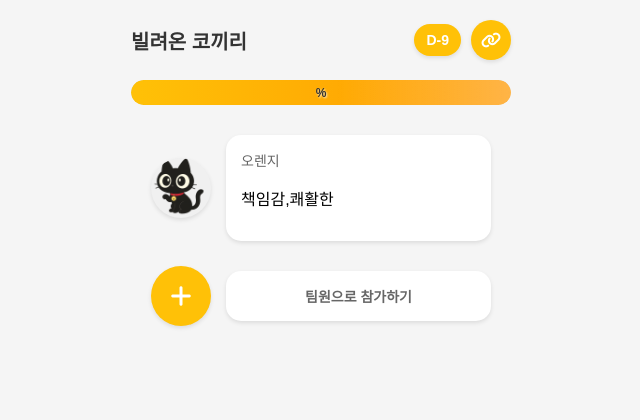
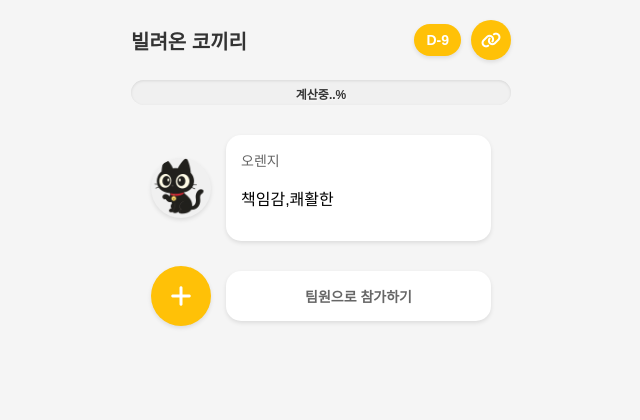
Before and after one commit to HyperOrange/borrowed-cat, a Django app: page /main-page/06d37876-56a5-4c94-b993-d77e837801f2/ in a window 1280 px wide. Shown: the top 420 px of the page, without its empty margins (319-959 px from the left). Run offline with Django 5.2, Linux system fonts and the light colour scheme; data comes from the database, SQL or seed files in the repository; both versions use the stored data as it was after the commit.

Commit message:
프로그래스 바 수정
로딩중 표시

```diff
--- a/templates/team/main_page.html
+++ b/templates/team/main_page.html
@@ -28,8 +28,8 @@
         </header>
 
         <div class="progress-bar-container">
-            <div class="progress-bar" id="progress-bar" style="width: {{ progress_percentage }}%;"></div>
-            <span class="progress-text" id="progress-text">{{ progress_percentage }}%</span>
+            <div class="progress-bar" id="progress-bar" style="width: {{ progress_percentage|default:'0' }}%;"></div>
+            <span class="progress-text" id="progress-text">{{ progress_percentage|default:"계산중.." }}%</span>
         </div>
 
 
@@ -101,7 +101,7 @@
             height: 100%;
             background: linear-gradient(90deg, #FFC107 0%, #FF9800 100%);
             border-radius: 15px;
-            transition: width 0.6s ease-in-out;
+            transition: width 0.3s ease-in-out;
             position: relative;
         }
 
```
Also changed, not shown: db.sqlite3.
